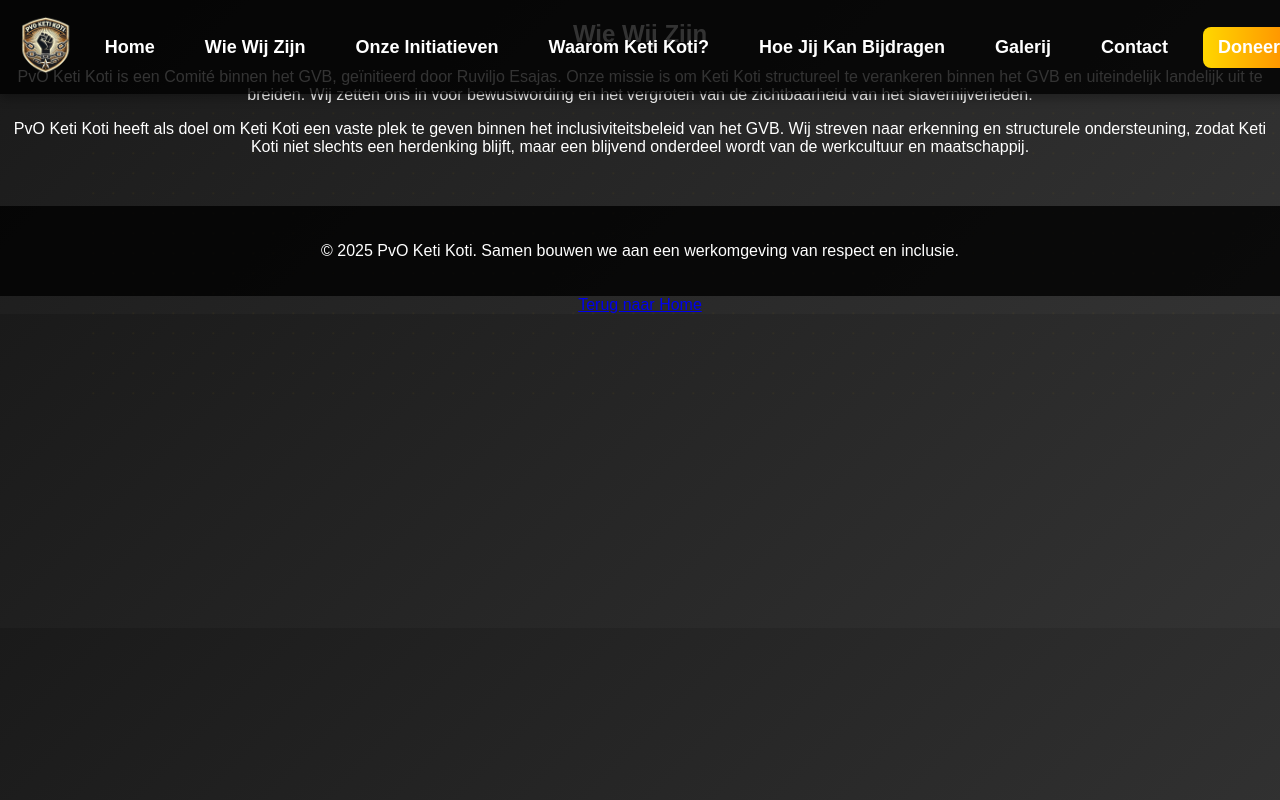
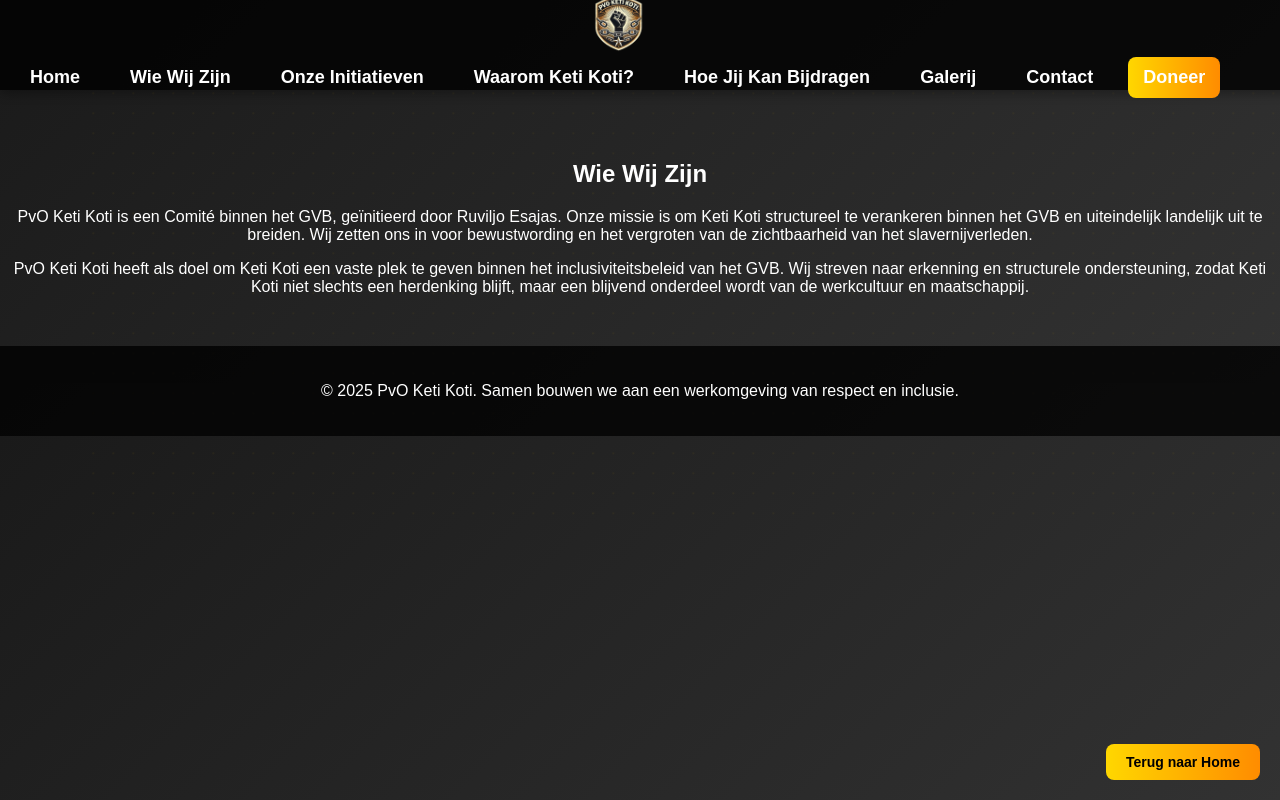
Before and after one commit to BornInSuriname/PvO-Keti-Koti, a plain HTML site: page wie-zijn-wij.html in a window 1280 px wide. Shown: the top 800 px of the page. Drawn offline with Linux system fonts and the light colour scheme.

Commit message:
Update styles.css

```diff
--- a/styles.css
+++ b/styles.css
@@ -7,6 +7,7 @@
     text-align: center;
     overflow-x: hidden;
     position: relative;
+    padding-top: 80px; /* Voegt extra ruimte toe boven de inhoud */
 }
 
 body::before {
@@ -32,18 +33,19 @@
     }
 }
 
-nav {
+header {
     position: fixed;
     top: 0;
     left: 0;
     width: 100%;
-    background: rgba(0, 0, 0, 0.8);
+    background: rgba(0, 0, 0, 0.8); /* Achtergrondkleur header */
     padding: 15px;
     z-index: 1000;
     display: flex;
     justify-content: space-between;
     align-items: center;
     box-shadow: 0px 4px 10px rgba(0, 0, 0, 0.3);
+    height: 60px; /* Hoogte van de header */
 }
 
 .logo img {
@@ -106,6 +108,7 @@
     background: rgba(0, 0, 0, 0.6);
     position: relative;
     z-index: 1;
+    margin-top: 80px; /* Duwt de inhoud naar beneden */
 }
 
 .hero h1 {
@@ -120,6 +123,10 @@
     text-shadow: 1px 1px 2px rgba(0, 0, 0, 0.5);
 }
 
+section {
+    margin-top: 80px; /* Duwt de inhoud naar beneden */
+}
+
 footer {
     padding: 20px;
     background: rgba(0, 0, 0, 0.8);
@@ -127,6 +134,28 @@
     margin-top: 50px;
     position: relative;
     z-index: 1;
+}
+
+/* Stijl voor de "Terug naar Home" knop */
+.terug-naar-home {
+    display: inline-block;
+    background: linear-gradient(90deg, #FFD700, #FF8C00);
+    color: #000;
+    padding: 10px 20px; /* Kleinere padding */
+    border-radius: 8px;
+    text-decoration: none;
+    font-weight: bold;
+    font-size: 14px; /* Kleinere tekst */
+    transition: transform 0.3s, background 0.3s;
+    position: fixed; /* Vaste positie */
+    bottom: 20px; /* Afstand vanaf de onderkant */
+    right: 20px; /* Afstand vanaf de rechterkant */
+    z-index: 1000; /* Zorgt ervoor dat de knop boven andere content staat */
+}
+
+.terug-naar-home:hover {
+    background: linear-gradient(90deg, #FF8C00, #FF4500);
+    transform: scale(1.05);
 }
 
 /* Nieuwe stijlen voor contactknoppen */
@@ -174,7 +203,7 @@
     }
 
     .logo img {
-        height: 50px; /* Groter logo voor mobiel */
+        height: 50px; /* Kleinere logo voor mobiel */
     }
 
     .contact-buttons {
```
